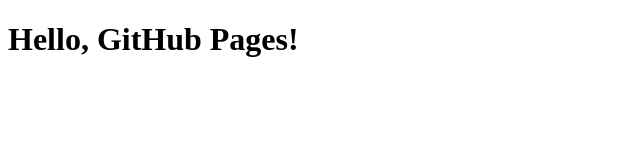
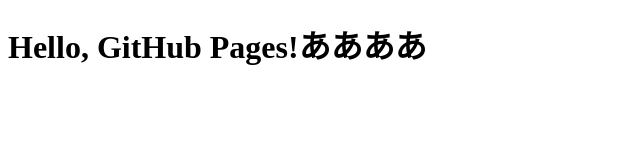
Before and after one commit to tomonosuke21/web, a plain HTML site: page index.html in a window 1280 px wide. Shown: the whole page, without its empty margins (0-640 px from the left). Drawn offline with Linux system fonts and the light colour scheme.

Commit message:
Update index.html

```diff
--- a/index.html
+++ b/index.html
@@ -5,6 +5,6 @@
   <title>テスト</title>
 </head>
 <body>
-  <h1>Hello, GitHub Pages!</h1>
+  <h1>Hello, GitHub Pages!ああああ</h1>
 </body>
 </html>
```
